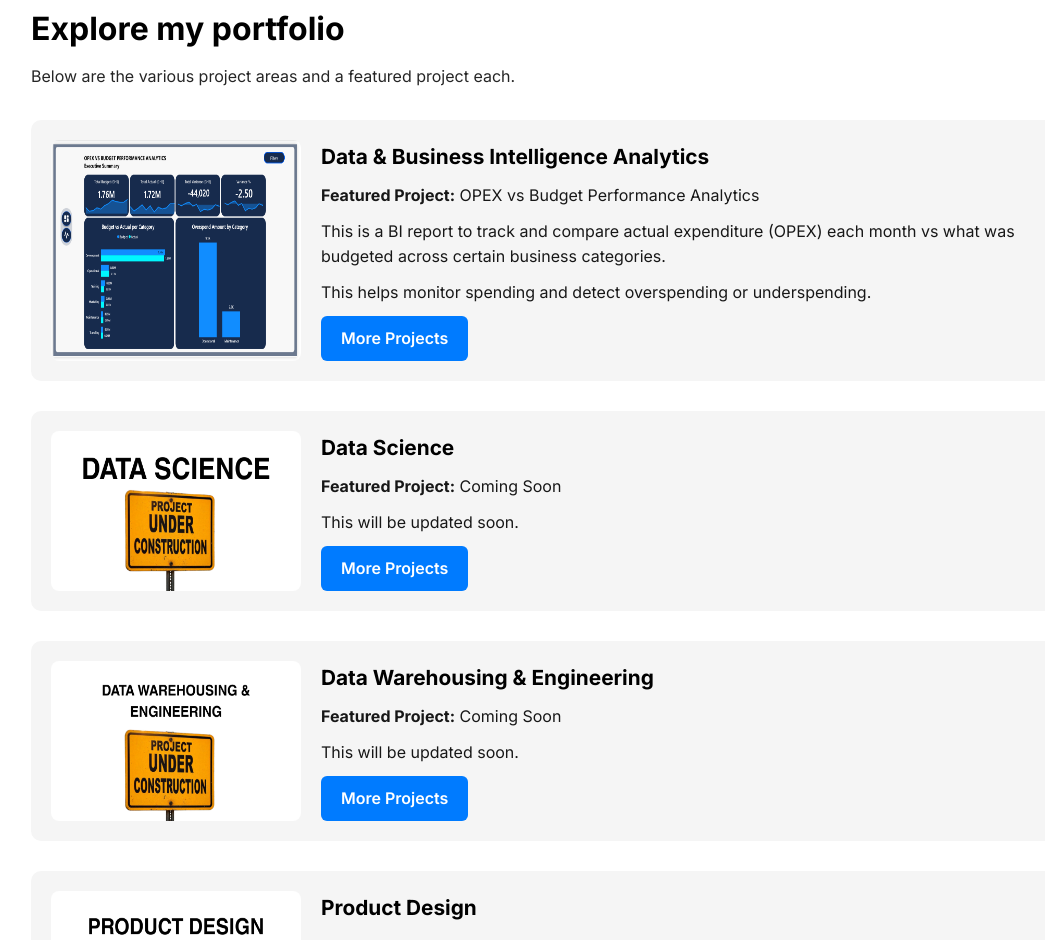
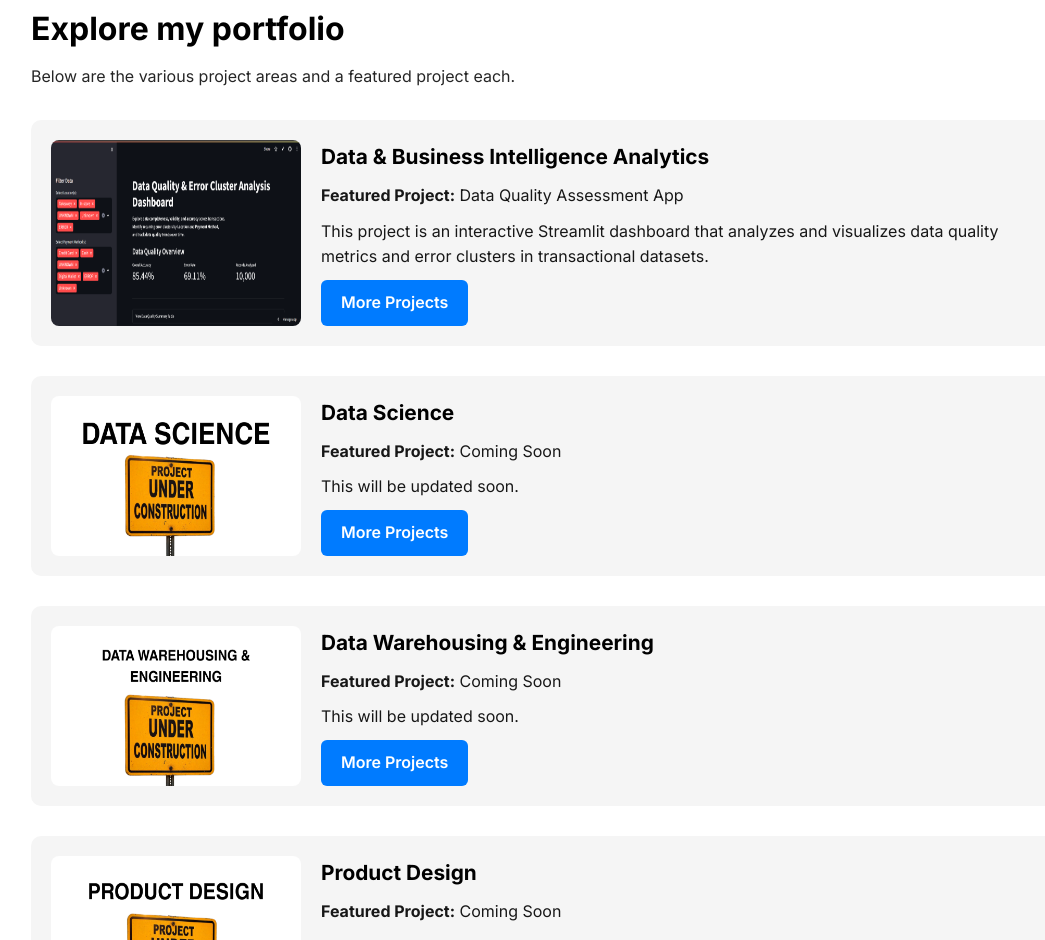
Before and after one commit to ReginaldErzoah/reginalderzoah.github.io, a plain HTML site: page index.html in a window 1280 px wide. Shown: the part 1370-2310 px from the top of the page, without its empty margins (97-1142 px from the left). Drawn offline with Linux system fonts and the light colour scheme.

Commit message:
Update index.html

```diff
--- a/index.html
+++ b/index.html
@@ -98,12 +98,11 @@
     <div class="project-list">
       <!-- Project 1 -->
       <div class="project-card">
-        <img src="images/opex.png" alt="BI Project">
+        <img src="images/quality.png" alt="BI Project">
         <div class="project-info">
           <h3>Data & Business Intelligence Analytics</h3>
-          <p><strong>Featured Project:</strong> OPEX vs Budget Performance Analytics</p>
-          <p>This is a BI report to track and compare actual expenditure (OPEX) each month vs what was budgeted across certain business categories.</p>
-          <p>This helps monitor spending and detect overspending or underspending.</p>
+          <p><strong>Featured Project:</strong> Data Quality Assessment App</p>
+          <p>This project is an interactive Streamlit dashboard that analyzes and visualizes data quality metrics and error clusters in transactional datasets.</p>
           <a href="https://github.com/ReginaldErzoah/Data-Analytics-BI-Projects" class="btn">More Projects</a>
         </div>
       </div>
```
